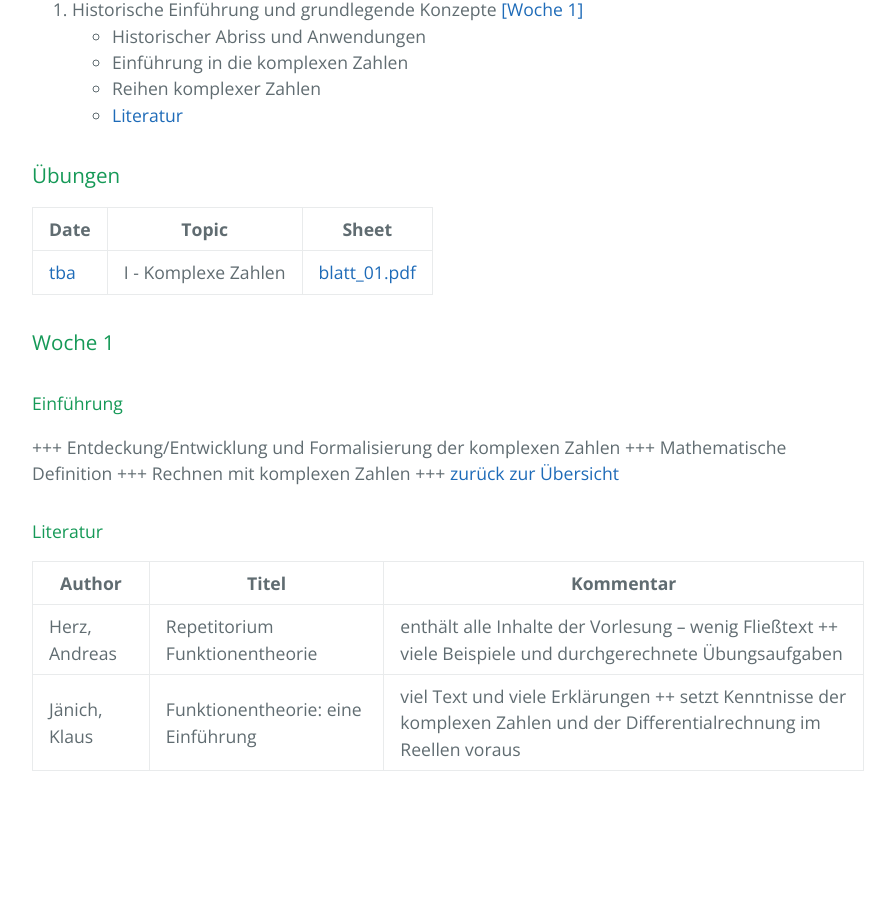
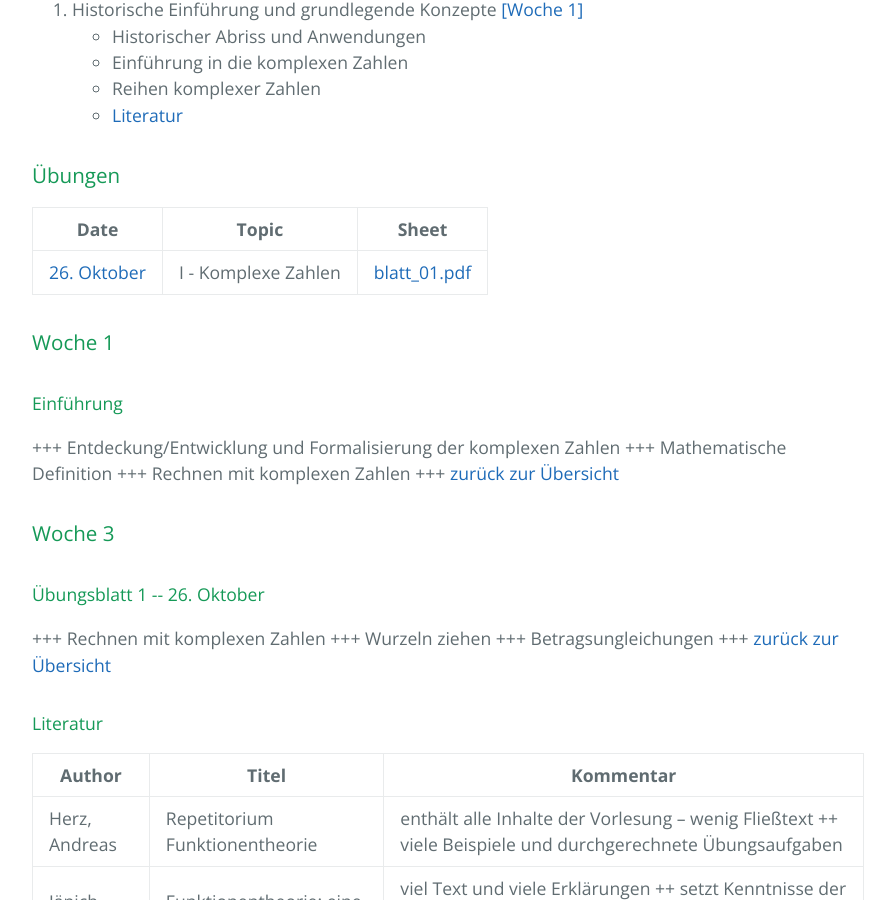
Before and after one commit to highlando/17-funktionentheorie-ovgu, a Jekyll site: the page built from index.md, in a window 1280 px wide and 900 px high, scrolled down 701 px. Shown: the whole window, without its empty margins (192-1087 px from the left). Built offline with Jekyll 4.4.1, drawn with Linux system fonts in a browser that asks for light colours; emoji names are drawn with the system emoji font; our own code applies the rules of GitHub Pages for plain Markdown files; before the commit the page ends 1504 px from its top, so only the background shows below that.

Commit message:
uebung 1 scheduled

```diff
--- a/index.md
+++ b/index.md
@@ -27,7 +27,7 @@ Hier gibt's die grundlegenden und aktuelle Informationen zur Vorlesung *Funktion
 
 | Date | Topic | Sheet |
 | ------- | ------ | ------- |
-| [tba](#exercisei) | I - Komplexe Zahlen | [blatt_01.pdf](files/blatt_01.pdf) |
+| [26. Oktober](#exercisei) | I - Komplexe Zahlen | [blatt_01.pdf](files/blatt_01.pdf) |
 
 ### Woche 1
 
@@ -35,6 +35,10 @@ Hier gibt's die grundlegenden und aktuelle Informationen zur Vorlesung *Funktion
 
 +++ Entdeckung/Entwicklung und Formalisierung der komplexen Zahlen +++ Mathematische Definition +++ Rechnen mit komplexen Zahlen +++ [zur&uuml;ck zur &Uuml;bersicht](#overview)
 
+### Woche 3
+
+<h4 id="exercisei"> &Uuml;bungsblatt 1 -- 26. Oktober </h4>
++++ Rechnen mit komplexen Zahlen +++ Wurzeln ziehen +++ Betragsungleichungen +++ [zur&uuml;ck zur &Uuml;bersicht](#overview)
 
 #### Literatur
 
```
